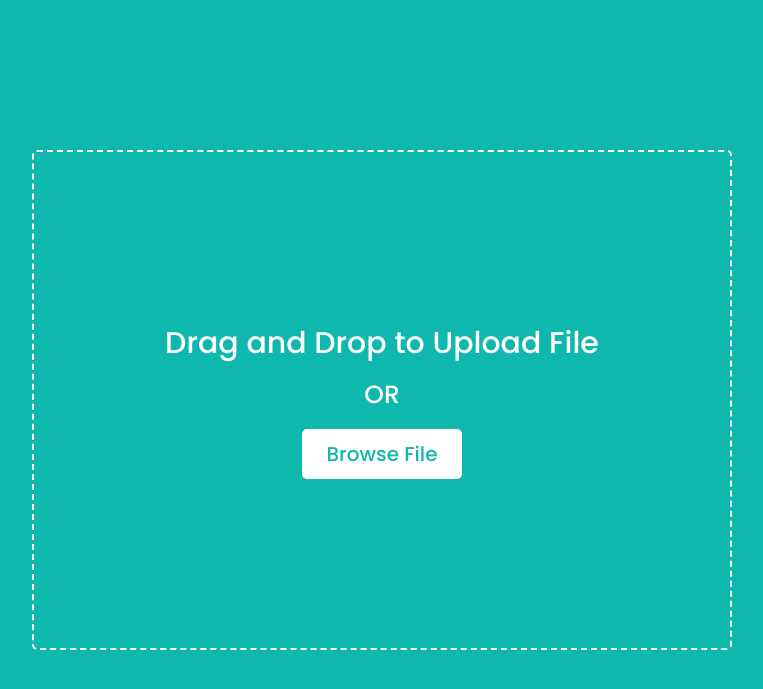
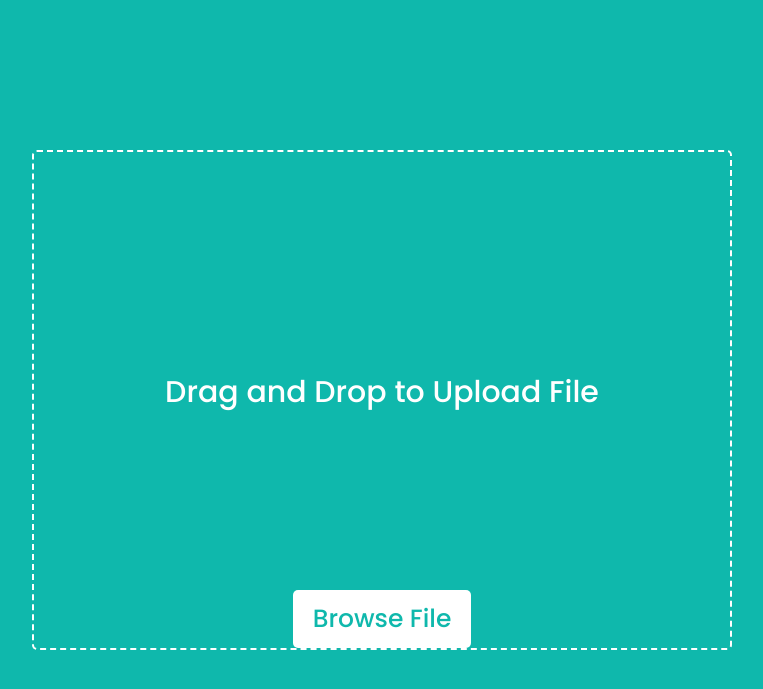
Before and after one commit to Abhiram0908/Bokeh-Effect, a Flask app: page / in a window 1280 px wide. Shown: the top 689 px of the page, without its empty margins (258-1021 px from the left). Run offline with Flask 3, Linux system fonts and the light colour scheme.

Commit message:
drag or drop done

```diff
--- a/static/main.css
+++ b/static/main.css
@@ -1,10 +1,12 @@
 @import url("https://fonts.googleapis.com/css2?family=Poppins:wght@200;300;400;500;600;700&display=swap");
+
 * {
   margin: 0;
   padding: 0;
   box-sizing: border-box;
   font-family: "Poppins", sans-serif;
 }
+
 body {
   display: flex;
   align-items: center;
@@ -12,6 +14,7 @@ body {
   min-height: 100vh;
   background: #0fb8ac;
 }
+
 .drag-area {
   border: 2px dashed #fff;
   height: 500px;
@@ -21,36 +24,59 @@ body {
   align-items: center;
   justify-content: center;
   flex-direction: column;
+  position: relative;
 }
+
 .drag-area.active {
   border: 2px solid #fff;
 }
+
+.custom-label {
+  position: absolute;
+  top: 0;
+  left: 0;
+  width: 100%;
+  height: 100%;
+  cursor: pointer;
+  display: flex;
+  flex-direction: column;
+  align-items: center;
+  justify-content: flex-end;
+}
+
+.custom-label input {
+  display: none;
+}
+
+.browse-button {
+  font-size: 20px;
+  font-weight: 500;
+  color: #0fb8ac !important; /* Blue text */
+  background: #fff; /* White background */
+  padding: 10px 20px;
+  border: none;
+  border-radius: 5px;
+  cursor: pointer;
+}
+
 .drag-area .icon {
   font-size: 100px;
   color: #fff;
 }
+
 .drag-area header {
   font-size: 30px;
   font-weight: 500;
   color: #fff;
+  margin-bottom: 15px;
 }
+
 .drag-area span {
   font-size: 25px;
   font-weight: 500;
   color: #fff;
-  margin: 10px 0 15px 0;
 }
-.drag-area button {
-  padding: 10px 25px;
-  font-size: 20px;
-  font-weight: 500;
-  border: none;
-  outline: none;
-  background: #fff;
-  color: #0fb8ac;
-  border-radius: 5px;
-  cursor: pointer;
-}
+
 .drag-area img {
   height: 100%;
   width: 100%;
--- a/static/script.js
+++ b/static/script.js
@@ -36,6 +36,18 @@ dropArea.addEventListener("drop", (event) => {
   showFile(); //calling function
 });
 
+document.addEventListener("DOMContentLoaded", function() {
+    const fileInput = document.getElementById("fileInput");
+    const uploadForm = document.getElementById("uploadForm");
+
+    fileInput.addEventListener("change", function() {
+        if (fileInput.files.length > 0) {
+            // Submit the form when a file is selected
+            uploadForm.submit();
+        }
+    });
+});
+
 function showFile() {
   let fileType = file.type; //getting selected file type
   let validExtensions = ["image/jpeg", "image/jpg", "image/png"]; //adding some valid image extensions in array
--- a/templates/index.html
+++ b/templates/index.html
@@ -1,5 +1,4 @@
 <!DOCTYPE html>
-
 <head>
     <title>Bokeh Effect</title>
     <meta name="viewport" content="width=device-width, initial-scale=1.0">
@@ -13,9 +12,12 @@
         <header>
             Drag and Drop to Upload File
         </header>
-        <span>OR</span>
-        <button>Browse File</button>
-        <input type="file" hidden>
+        <form action="/upload" method="post" enctype="multipart/form-data" id="uploadForm">
+            <label for="fileInput" class="custom-label">
+                <span class="browse-button">Browse File</span>
+            </label>
+            <input type="file" name="image" id="fileInput" hidden>
+        </form>
     </div>
 
     <script src="/static/script.js"></script>
```
Also changed, not shown: templates/uploaded_image.html (added, +9 -0 lines).
